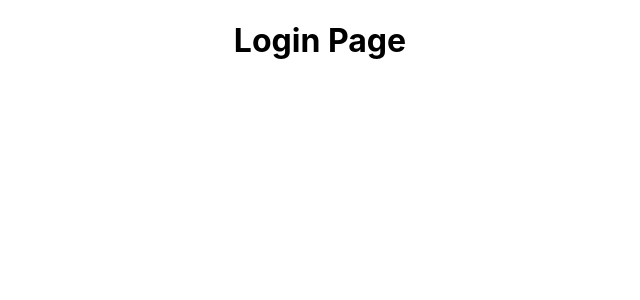
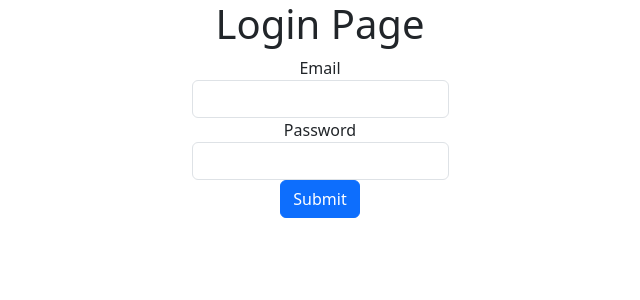
Before and after one commit to joshuaobare/blog-api, a React (Create React App) app in the folder cms/: page /admin/login in a window 1280 px wide. Shown: the top 300 px of the page, without its empty margins (320-960 px from the left). Built offline with nearby package versions, Linux system fonts and the light colour scheme.

Commit message:
installed bootstrap to cms and updated css

```diff
--- a/cms/package.json
+++ b/cms/package.json
@@ -6,7 +6,9 @@
     "@testing-library/jest-dom": "^5.17.0",
     "@testing-library/react": "^13.4.0",
     "@testing-library/user-event": "^13.5.0",
+    "bootstrap": "^5.3.1",
     "react": "^18.2.0",
+    "react-bootstrap": "^2.8.0",
     "react-dom": "^18.2.0",
     "react-router-dom": "^6.15.0",
     "react-scripts": "5.0.1",
--- a/cms/src/App.css
+++ b/cms/src/App.css
@@ -1,5 +1,8 @@
 .App {
   text-align: center;
+  display: flex;
+  justify-content: center;
+  align-items: center;
 }
 
 .App-logo {
@@ -28,6 +31,14 @@
   color: #61dafb;
 }
 
+.login {
+  width: 500px;
+  display: flex;
+  flex-direction: column;
+  justify-content: center;
+  align-items: center;
+}
+
 @keyframes App-logo-spin {
   from {
     transform: rotate(0deg);
--- a/cms/src/App.js
+++ b/cms/src/App.js
@@ -1,4 +1,3 @@
-import logo from './logo.svg';
 import './App.css';
 import Login from './components/Login'
 import { HashRouter, Routes, Route, BrowserRouter } from "react-router-dom";
--- a/cms/src/components/Login.js
+++ b/cms/src/components/Login.js
@@ -1,7 +1,20 @@
 export default function Login() {
   return (
-      <div className="login">
-          <h1>Login Page</h1>
-      </div>
-  )
+    <div className="login">
+      <h1>Login Page</h1>
+      <form action="">
+        <div className="form-group">
+          <label htmlFor="email">Email</label>
+          <input type="email" id="email" className="form-control" name="email"/>
+        </div>
+        <div className="form-group">
+          <label htmlFor="password">Password</label>
+          <input type="password" id="password" name="password" className="form-control" />
+        </div>
+        <div className="form-group">
+            <button className="btn btn-primary">Submit</button>
+        </div>
+      </form>
+    </div>
+  );
 }
--- a/cms/src/index.js
+++ b/cms/src/index.js
@@ -2,7 +2,7 @@ import React from 'react';
 import ReactDOM from 'react-dom/client';
 import './index.css';
 import App from './App';
-
+import 'bootstrap/dist/css/bootstrap.min.css';
 
 const root = ReactDOM.createRoot(document.getElementById('root'));
 root.render(
```
Also changed, not shown: 1 other file (tests, documents, lock files or other folders).
